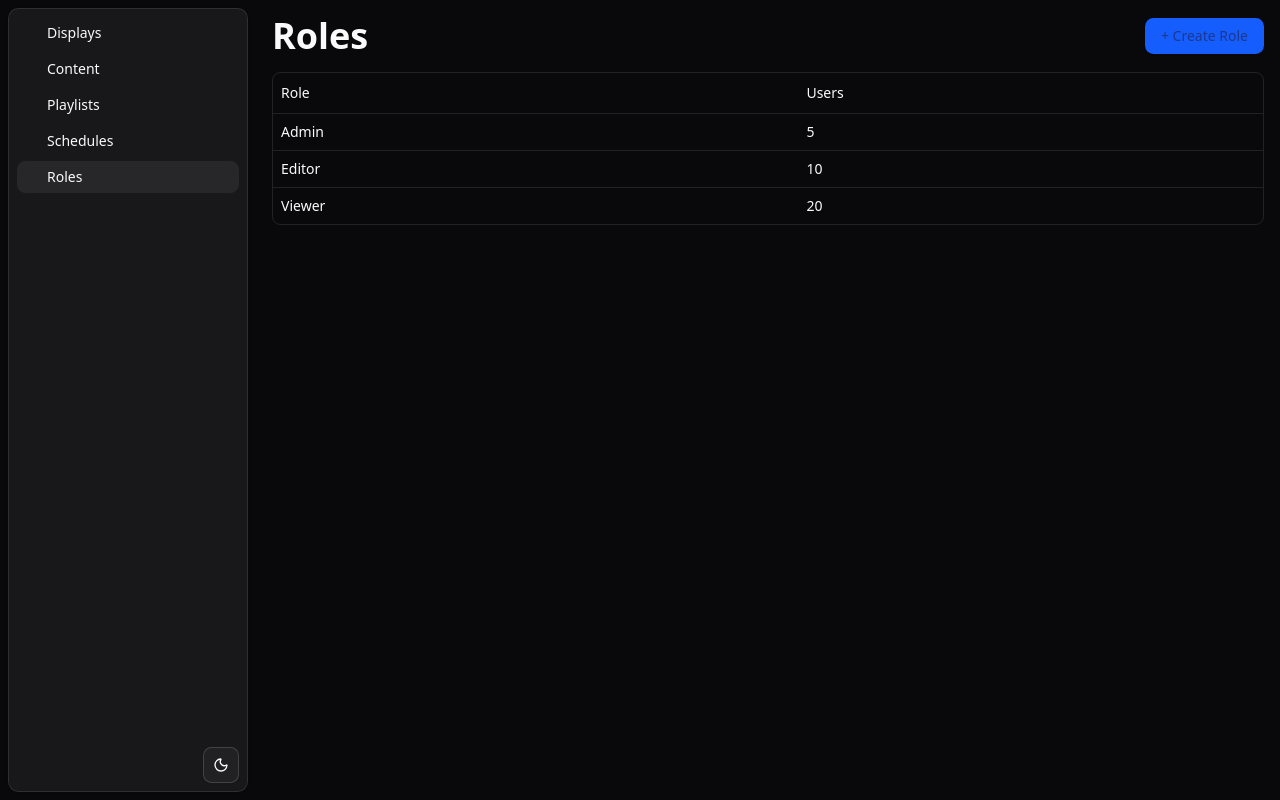
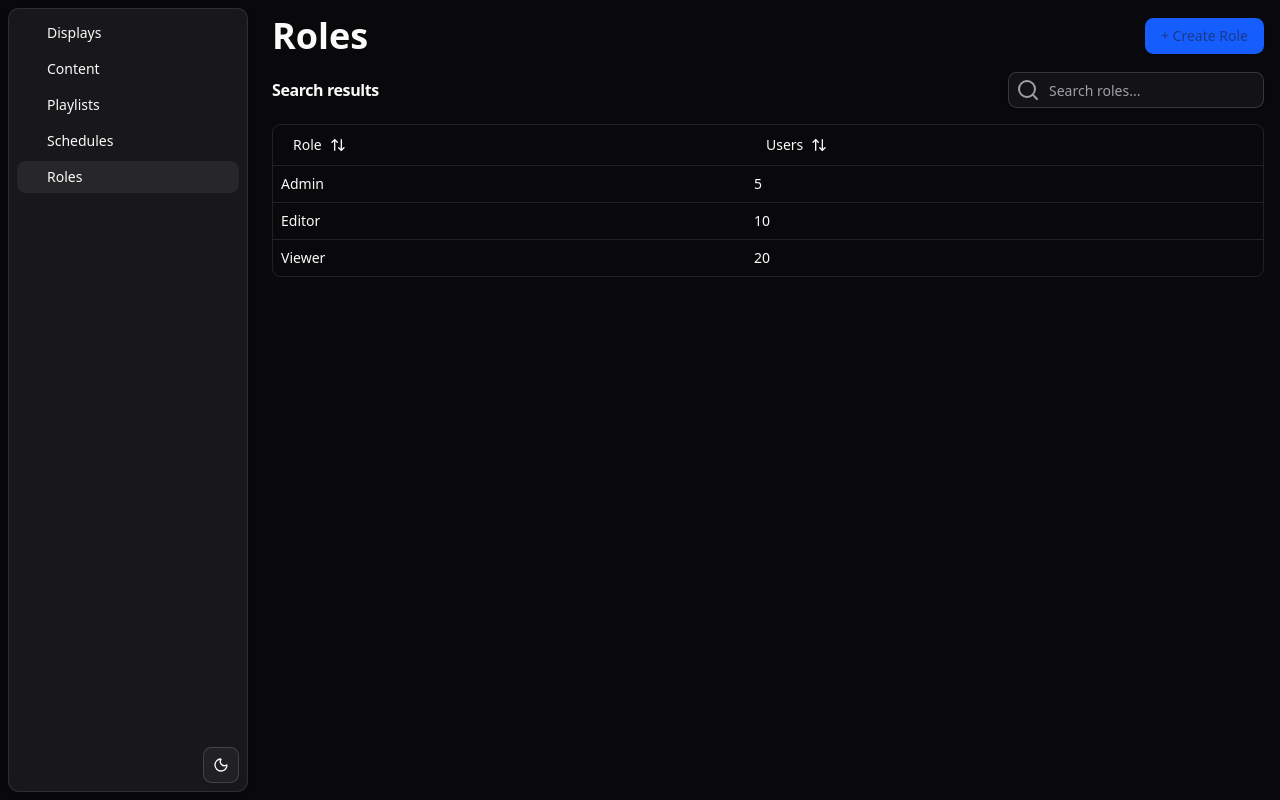
Before and after one commit to jcajuab/wildfire, a React (Vite) app in the folder apps/web/: page /admin/roles in a window 1280 px wide. Built offline with nearby package versions, Linux system fonts and the light colour scheme; some icons are missing.

Commit message:
feat: add filter and sort functionality for table

```diff
--- a/apps/web/src/components/ui/data-table.tsx
+++ b/apps/web/src/components/ui/data-table.tsx
@@ -1,10 +1,17 @@
 import {
   type ColumnDef,
+  type ColumnFiltersState,
   flexRender,
   getCoreRowModel,
+  getFilteredRowModel,
+  getSortedRowModel,
+  type SortingState,
   useReactTable,
 } from '@tanstack/react-table'
+import { SearchIcon } from 'lucide-react'
+import React from 'react'
 
+import { Input } from '#/components/ui/input'
 import {
   Table,
   TableBody,
@@ -23,13 +30,45 @@ export function DataTable<TData, TValue>({
   columns,
   data,
 }: DataTableProps<TData, TValue>) {
+  // Adds sorting functionality
+  const [sorting, setSorting] = React.useState<SortingState>([])
+  // Adds filter functionality
+  const [columnFilters, setColumnFilters] = React.useState<ColumnFiltersState>(
+    [],
+  )
   const table = useReactTable({
     data,
     columns,
     getCoreRowModel: getCoreRowModel(),
+    onSortingChange: setSorting,
+    getSortedRowModel: getSortedRowModel(),
+    onColumnFiltersChange: setColumnFilters,
+    getFilteredRowModel: getFilteredRowModel(),
+    state: {
+      sorting,
+      columnFilters,
+    },
   })
 
   return (
+    <>
+      <div className='flex items-center justify-between'>
+        <h2 className='scroll-m-20 font-semibold tracking-tight first:mt-0'>
+          Search results
+        </h2>
+        <div className='relative'>
+          <SearchIcon className='text-muted-foreground absolute top-1/2 left-2 -translate-y-1/2' />
+          <Input
+            className='max-w-sm pl-10'
+            onChange={(event) =>
+              table.getColumn('role')?.setFilterValue(event.target.value)
+            }
+            placeholder='Search roles...'
+            value={(table.getColumn('role')?.getFilterValue() as string) ?? ''}
+          />
+        </div>
+      </div>
+
       <div className='overflow-hidden rounded-md border'>
         <Table>
           <TableHeader>
@@ -59,14 +98,20 @@ export function DataTable<TData, TValue>({
                 >
                   {row.getVisibleCells().map((cell) => (
                     <TableCell key={cell.id}>
-                    {flexRender(cell.column.columnDef.cell, cell.getContext())}
+                      {flexRender(
+                        cell.column.columnDef.cell,
+                        cell.getContext(),
+                      )}
                     </TableCell>
                   ))}
                 </TableRow>
               ))
             ) : (
               <TableRow>
-              <TableCell className='h-24 text-center' colSpan={columns.length}>
+                <TableCell
+                  className='h-24 text-center'
+                  colSpan={columns.length}
+                >
                   No results.
                 </TableCell>
               </TableRow>
@@ -74,5 +119,6 @@ export function DataTable<TData, TValue>({
           </TableBody>
         </Table>
       </div>
+    </>
   )
 }
--- a/apps/web/src/routes/admin.roles.tsx
+++ b/apps/web/src/routes/admin.roles.tsx
@@ -30,9 +30,9 @@ function Component() {
   return (
     <>
       {/* Header */}
-      <div className='flex items-center'>
-        <h1 className='mr-auto text-4xl font-bold'>Roles</h1>
-        <Button className='ml-auto'>+ Create Role</Button>
+      <div className='flex items-center justify-between'>
+        <h1 className='text-4xl font-bold'>Roles</h1>
+        <Button className=''>+ Create Role</Button>
       </div>
 
       <DataTable columns={columns} data={data} />
--- a/apps/web/src/types/columnRoles.ts
+++ /dev/null
@@ -1,21 +0,0 @@
-import type { ColumnDef } from '@tanstack/react-table'
-
-// (1) Define the columns for the table
-// This type is used to define the shape of our data.
-// You can use a Zod schema here if you want.
-export type Role = {
-  id: string
-  role: string
-  totalUsers: number
-}
-
-export const columns: ColumnDef<Role>[] = [
-  {
-    accessorKey: 'role',
-    header: 'Role',
-  },
-  {
-    accessorKey: 'totalUsers',
-    header: 'Users',
-  },
-]
--- /dev/null
+++ b/apps/web/src/types/columnRoles.tsx
@@ -0,0 +1,45 @@
+import type { ColumnDef } from '@tanstack/react-table'
+import { ArrowUpDownIcon } from 'lucide-react'
+
+import { Button } from '#/components/ui/button'
+
+// (1) Define the columns for the table
+// This type is used to define the shape of our data.
+// You can use a Zod schema here if you want.
+export type Role = {
+  id: string
+  role: string
+  totalUsers: number
+}
+
+export const columns: ColumnDef<Role>[] = [
+  {
+    accessorKey: 'role',
+    header: ({ column }) => {
+      return (
+        <Button
+          className='w-full justify-start text-left font-medium'
+          onClick={() => column.toggleSorting(column.getIsSorted() === 'asc')}
+          variant='ghost'
+        >
+          Role
+          <ArrowUpDownIcon />
+        </Button>
+      )
+    },
+  },
+  {
+    accessorKey: 'totalUsers',
+    header: ({ column }) => {
+      return (
+        <Button
+          onClick={() => column.toggleSorting(column.getIsSorted() === 'asc')}
+          variant='ghost'
+        >
+          Users
+          <ArrowUpDownIcon />
+        </Button>
+      )
+    },
+  },
+]
```
Lines whose indentation alone changed are shown as unchanged.
